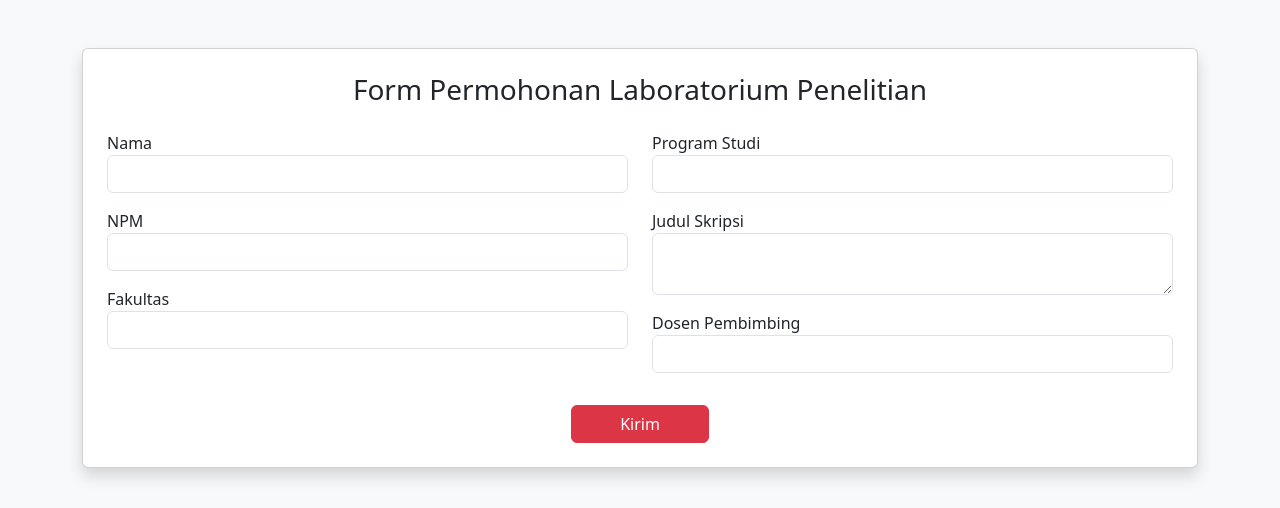
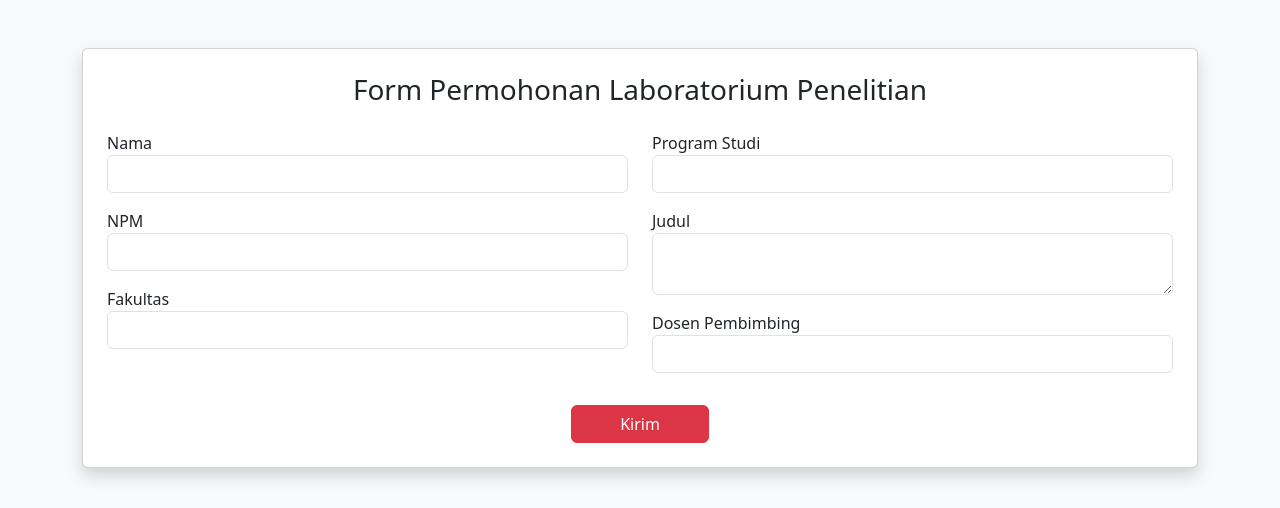
Before and after one commit to musuna55555/Program-Administrasi, a Flask app: page /form/lab-penelitian in a window 1280 px wide. Shown: the top 508 px of the page. Run offline with Flask 3, Linux system fonts and the light colour scheme.

Commit message:
edit form penelitian

```diff
--- a/templates/form_lab_penelitian.html
+++ b/templates/form_lab_penelitian.html
@@ -37,7 +37,7 @@
               <label>Program Studi</label>
               <input class="form-control mb-3" name="prodi" />
 
-              <label>Judul Skripsi</label>
+              <label>Judul</label>
               <textarea class="form-control mb-3" name="judul"></textarea>
 
               <label>Dosen Pembimbing</label>
```
